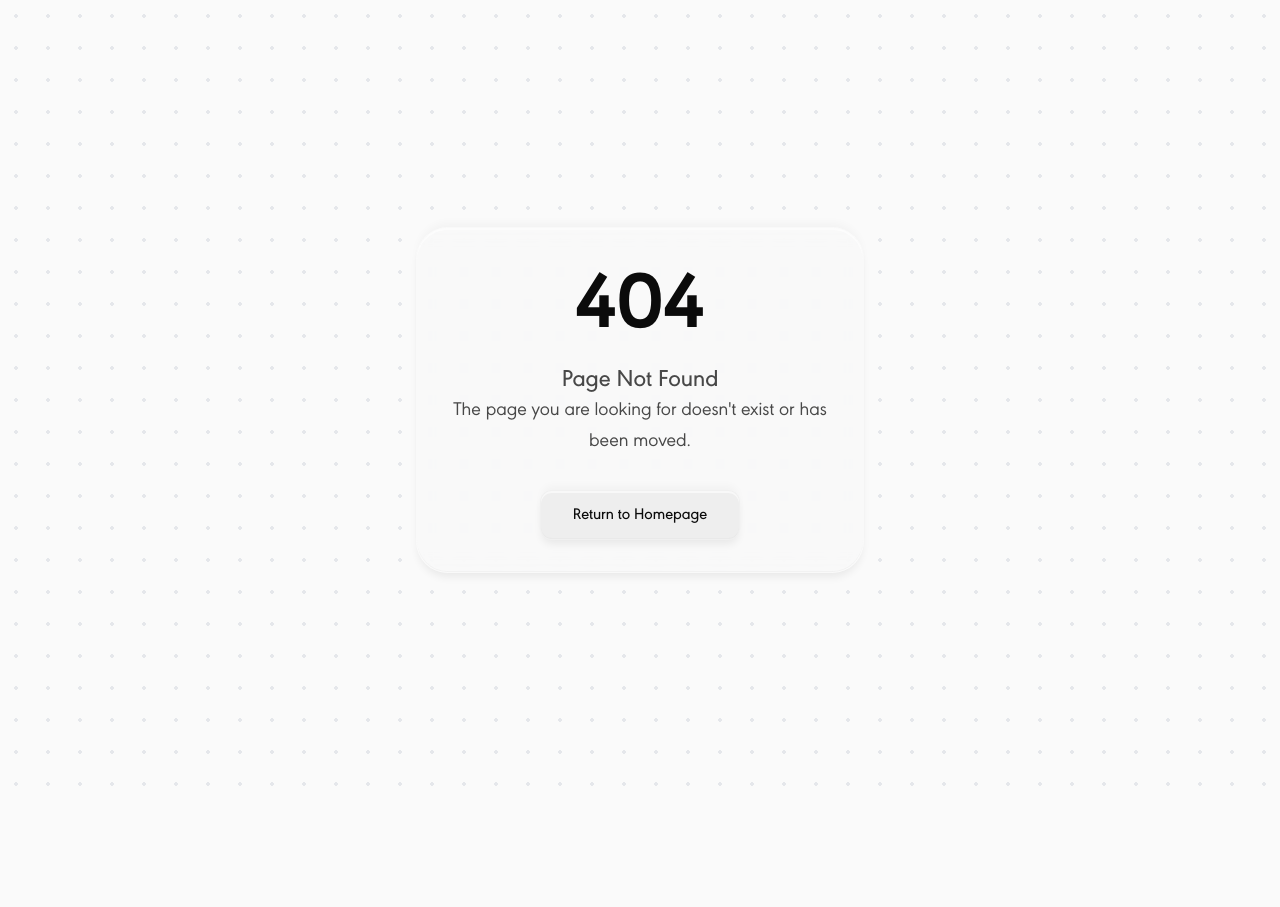
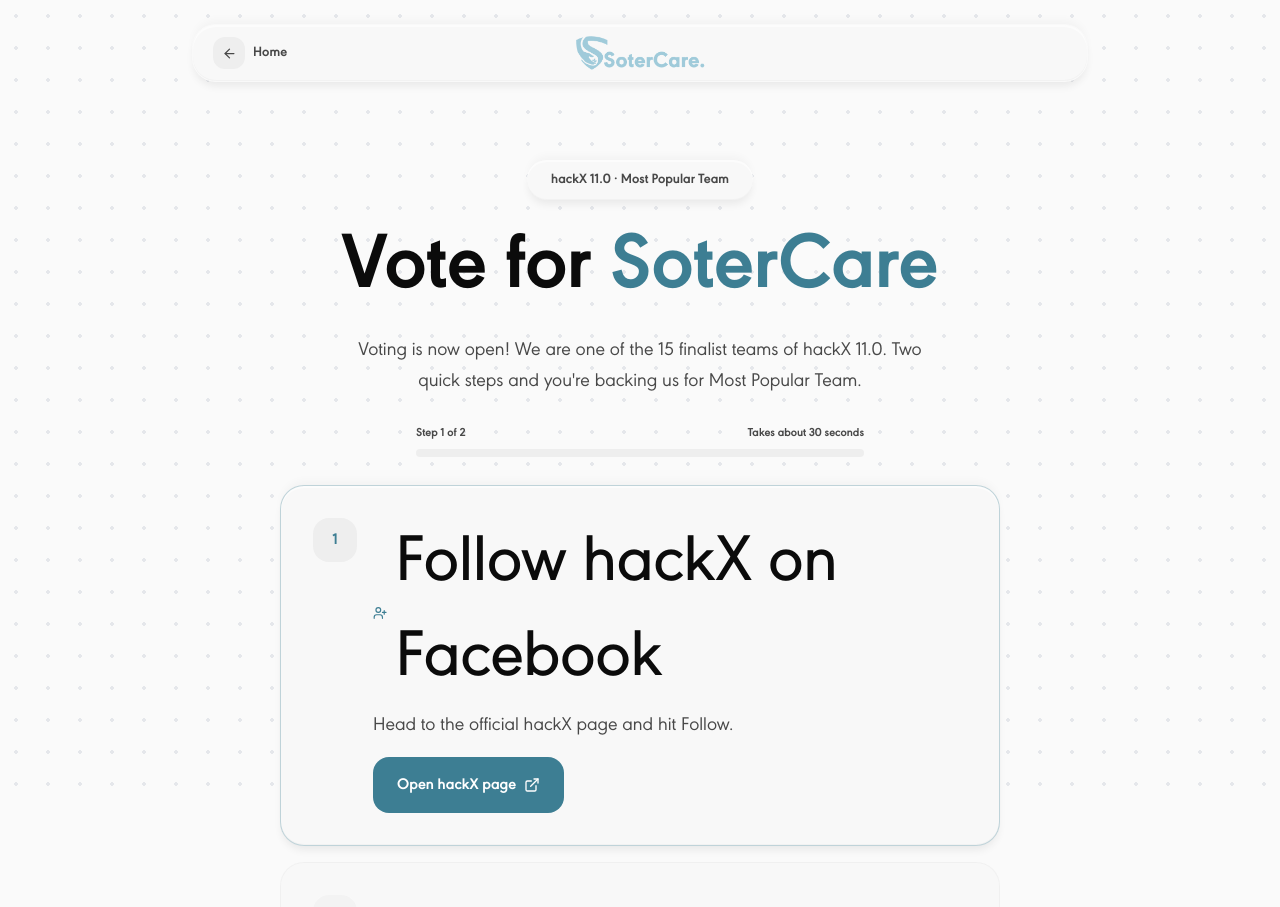
Before and after one commit to SoterCare/sotercare-console, a Next.js app: page /votehackx in a window 1280 px wide. Before the commit this address had no page. Shown: the top 907 px of the page. Before the commit the page ends 800 px from the top, so only its background shows below. Built offline with nearby package versions, Linux system fonts and the light colour scheme.

Commit message:
Add /votehackx step-by-step voting page

```diff
--- /dev/null
+++ b/src/app/votehackx/page.tsx
@@ -0,0 +1,34 @@
+import type { Metadata } from 'next';
+import NewsTopBar from '@/components/NewsTopBar';
+import FooterSimple from '@/components/FooterSimple';
+import VoteSteps from '@/components/VoteSteps';
+import { pageMetadata } from '@/lib/seo';
+
+export const metadata: Metadata = {
+  ...pageMetadata({
+    title: 'Vote for SoterCare at hackX 11.0',
+    description:
+      'Most Popular Team voting is open for hackX 11.0. Back SoterCare in two quick steps.',
+    path: '/votehackx',
+  }),
+  robots: { index: false, follow: true },
+};
+
+export default function VoteHackXPage() {
+  return (
+    <main className="min-h-screen bg-[#fafafa] relative">
+      <div
+        className="fixed top-0 left-0 z-0 h-full w-full pointer-events-none"
+        style={{
+          backgroundImage: 'radial-gradient(#e5e7eb 2px, transparent 1px)',
+          backgroundSize: '32px 32px',
+        }}
+      />
+      <NewsTopBar backHref="/" backLabel="Home" />
+      <div className="relative z-10 px-4 sm:px-6 pt-28 md:pt-40 pb-6 max-w-3xl mx-auto">
+        <VoteSteps />
+        <FooterSimple />
+      </div>
+    </main>
+  );
+}
--- /dev/null
+++ b/src/components/VoteSteps.tsx
@@ -0,0 +1,191 @@
+'use client';
+
+import { useEffect, useState } from 'react';
+import { Check, ExternalLink, Heart, Lock, PartyPopper, UserPlus } from 'lucide-react';
+
+const PAGE_URL = 'https://www.facebook.com/imhackx';
+const VIDEO_URL = 'https://www.facebook.com/reel/1705984630946731';
+const STORAGE_KEY = 'votehackx-progress';
+
+type Done = { follow: boolean; like: boolean };
+const EMPTY: Done = { follow: false, like: false };
+
+export default function VoteSteps() {
+  const [done, setDone] = useState<Done>(EMPTY);
+  // A step is "opened" once its button was clicked; only then is the confirm button offered.
+  const [opened, setOpened] = useState<Done>(EMPTY);
+
+  useEffect(() => {
+    try {
+      const saved = localStorage.getItem(STORAGE_KEY);
+      if (saved) setDone({ ...EMPTY, ...JSON.parse(saved) });
+    } catch {}
+  }, []);
+
+  const update = (next: Done) => {
+    setDone(next);
+    try {
+      localStorage.setItem(STORAGE_KEY, JSON.stringify(next));
+    } catch {}
+  };
+
+  const allDone = done.follow && done.like;
+  const activeStep = !done.follow ? 1 : !done.like ? 2 : 3;
+
+  return (
+    <section className="flex flex-col items-center text-center gap-5 pb-4">
+      <span className="bg-bg-card px-6 py-2.5 rounded-[2rem] shadow-m text-xs sm:text-sm font-bold text-text-muted">
+        hackX 11.0 · Most Popular Team
+      </span>
+      <h1 className="text-[2.5rem] sm:text-5xl md:text-6xl font-bold text-text leading-tight">
+        Vote for <span className="text-[#3d7e93]">SoterCare</span>
+      </h1>
+      <p className="max-w-xl text-base md:text-lg text-text-muted leading-relaxed">
+        Voting is now open! We are one of the 15 finalist teams of hackX 11.0. Two quick steps and
+        you&apos;re backing us for Most Popular Team.
+      </p>
+
+      <div className="w-full max-w-md mt-2" role="progressbar" aria-valuemin={0} aria-valuemax={2} aria-valuenow={Number(done.follow) + Number(done.like)}>
+        <div className="flex justify-between text-xs font-semibold text-text-muted mb-2">
+          <span>Step {Math.min(activeStep, 2)} of 2</span>
+          <span>{allDone ? 'All done' : 'Takes about 30 seconds'}</span>
+        </div>
+        <div className="h-2 rounded-full bg-bg-panel overflow-hidden">
+          <div
+            className="h-full rounded-full bg-[#3d7e93] transition-all duration-500"
+            style={{ width: `${((Number(done.follow) + Number(done.like)) / 2) * 100}%` }}
+          />
+        </div>
+      </div>
+
+      <ol className="w-full flex flex-col gap-3 sm:gap-4 mt-2 text-left">
+        <StepCard
+          n={1}
+          title="Follow hackX on Facebook"
+          desc="Head to the official hackX page and hit Follow."
+          Icon={UserPlus}
+          state={done.follow ? 'done' : activeStep === 1 ? 'active' : 'locked'}
+          actionLabel="Open hackX page"
+          href={PAGE_URL}
+          opened={opened.follow}
+          onOpen={() => setOpened((o) => ({ ...o, follow: true }))}
+          confirmLabel="I've followed the page"
+          onConfirm={() => update({ ...done, follow: true })}
+        />
+        <StepCard
+          n={2}
+          title="Cast your vote"
+          desc="Watch our video and tap the like button to back SoterCare."
+          Icon={Heart}
+          state={done.like ? 'done' : activeStep === 2 ? 'active' : 'locked'}
+          actionLabel="Open our video"
+          href={VIDEO_URL}
+          opened={opened.like}
+          onOpen={() => setOpened((o) => ({ ...o, like: true }))}
+          confirmLabel="I've liked the video"
+          onConfirm={() => update({ ...done, like: true })}
+        />
+      </ol>
+
+      {allDone && (
+        <div className="w-full mt-2 bg-bg-card rounded-3xl shadow-m border border-black/5 p-8 flex flex-col items-center gap-3">
+          <PartyPopper className="text-[#3d7e93]" size={36} />
+          <h2 className="text-2xl md:text-3xl font-bold text-text">Thank you for your support!</h2>
+          <p className="text-text-muted max-w-md">
+            You&apos;re officially part of the SoterCare cheering squad. Share this page with a
+            friend and help us reach the top.
+          </p>
+          <button
+            type="button"
+            onClick={() => {
+              update(EMPTY);
+              setOpened(EMPTY);
+            }}
+            className="mt-3 w-full sm:w-auto rounded-2xl bg-bg-panel border border-black/10 px-8 py-4 text-base font-semibold text-text active:scale-[0.98] hover:bg-[#a0cbdb]/30 transition-colors"
+          >
+            Start over
+          </button>
+        </div>
+      )}
+    </section>
+  );
+}
+
+function StepCard({
+  n,
+  title,
+  desc,
+  Icon,
+  state,
+  actionLabel,
+  href,
+  opened,
+  onOpen,
+  confirmLabel,
+  onConfirm,
+}: {
+  n: number;
+  title: string;
+  desc: string;
+  Icon: React.ElementType;
+  state: 'locked' | 'active' | 'done';
+  actionLabel: string;
+  href: string;
+  opened: boolean;
+  onOpen: () => void;
+  confirmLabel: string;
+  onConfirm: () => void;
+}) {
+  const active = state === 'active';
+  return (
+    <li
+      className={`rounded-3xl border p-4 sm:p-6 md:p-8 flex flex-col gap-4 transition-all duration-300 ${
+        active
+          ? 'bg-bg-card shadow-m border-[#3d7e93]/30'
+          : state === 'done'
+            ? 'bg-bg-card/70 border-black/5'
+            : 'bg-bg-card/50 border-black/5 opacity-60'
+      }`}
+    >
+      <div className="flex items-start gap-4">
+        <span
+          className={`shrink-0 w-10 h-10 sm:w-11 sm:h-11 rounded-2xl flex items-center justify-center font-bold ${
+            state === 'done' ? 'bg-[#3d7e93] text-white' : 'bg-bg-panel text-[#3d7e93]'
+          }`}
+        >
+          {state === 'done' ? <Check size={20} /> : state === 'locked' ? <Lock size={18} /> : n}
+        </span>
+        <div className="flex-1">
+          <h2 className="text-lg md:text-xl font-bold text-text flex items-center gap-2">
+            <Icon size={18} className="text-[#3d7e93]" /> {title}
+          </h2>
+          <p className="text-sm text-text-muted mt-1">{desc}</p>
+        </div>
+      </div>
+
+      {active && (
+        <div className="flex flex-col sm:flex-row gap-3 sm:pl-[3.75rem] [&>*]:w-full sm:[&>*]:w-auto">
+          <a
+            href={href}
+            target="_blank"
+            rel="noopener noreferrer"
+            onClick={onOpen}
+            className="inline-flex items-center justify-center gap-2 rounded-2xl bg-[#3d7e93] text-white font-semibold px-6 py-4 text-base active:scale-[0.98] hover:bg-[#356f82] transition-colors"
+          >
+            {actionLabel} <ExternalLink size={16} />
+          </a>
+          {opened && (
+            <button
+              autoFocus
+              type="button"
+              onClick={onConfirm}
+              className="inline-flex items-center justify-center gap-2 rounded-2xl bg-bg-panel text-text font-semibold px-6 py-4 text-base active:scale-[0.98] hover:bg-[#a0cbdb]/30 border border-black/10 transition-colors"
+            >
+              <Check size={16} /> {confirmLabel}
+            </button>
+          )}
+        </div>
+      )}
+    </li>
+  );
+}
```
Also changed, not shown: 2 other files (tests, documents, lock files or other folders).
